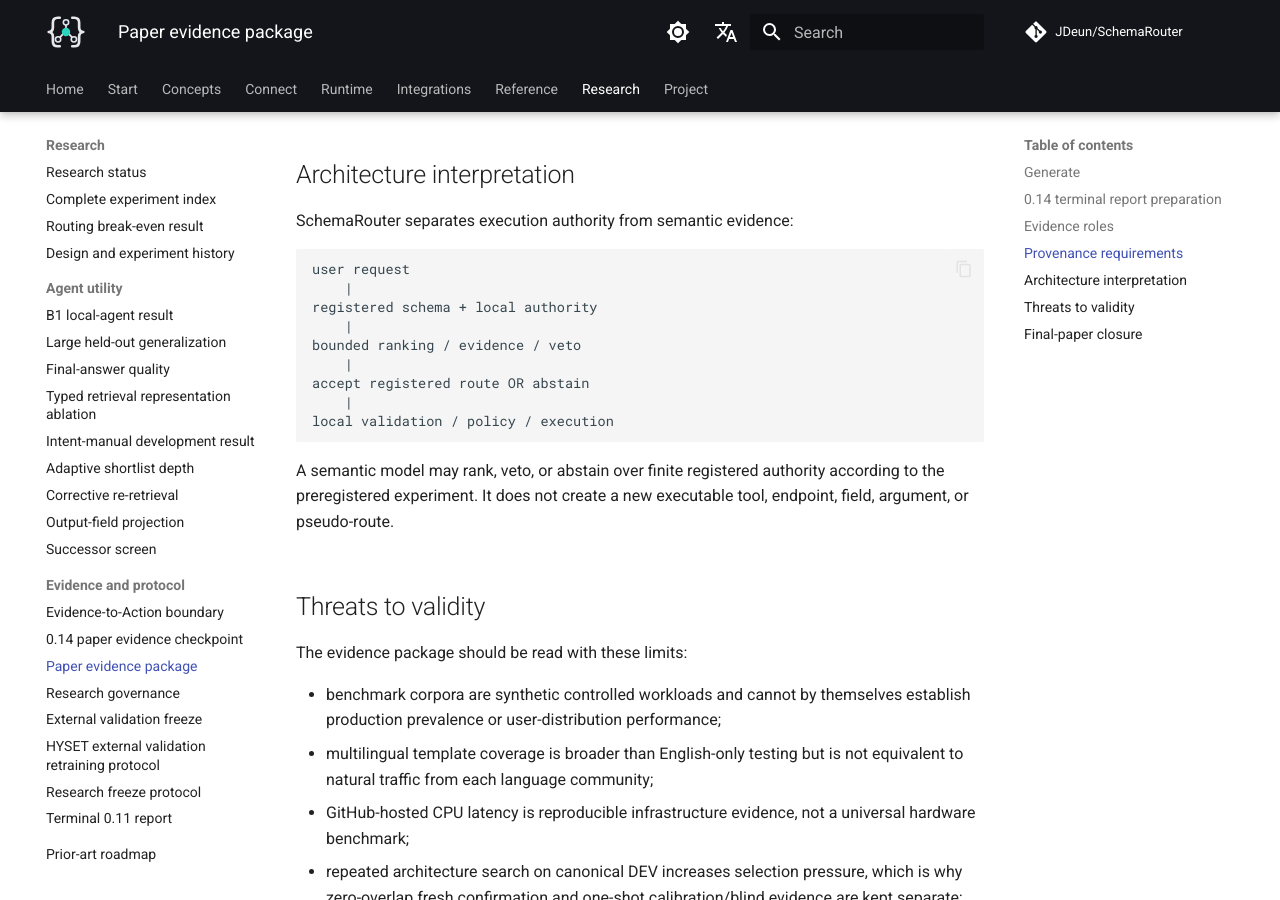
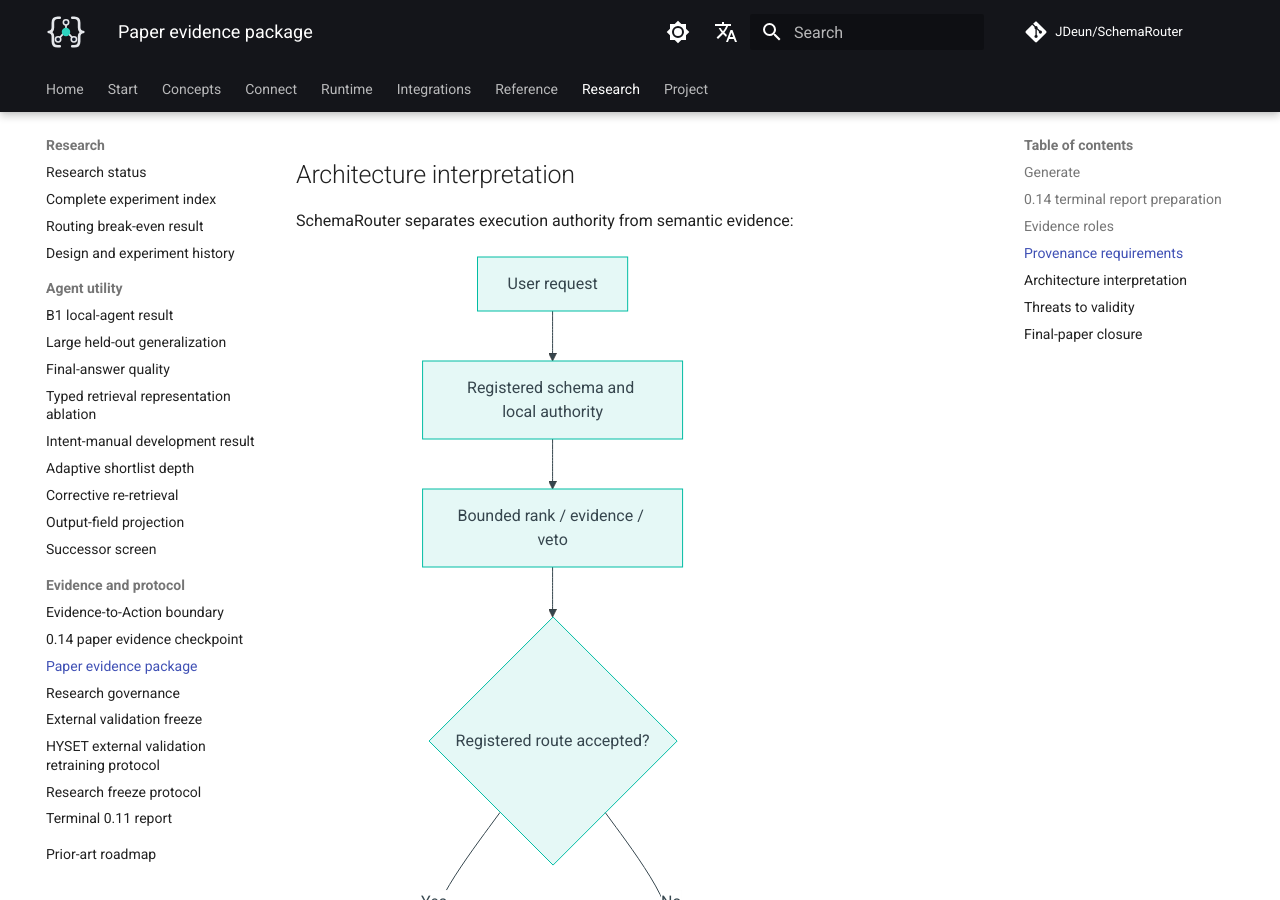
Before and after one commit to JDeun/SchemaRouter, an MkDocs documentation site: the page built from docs/research/paper-evidence-package.md, in a window 1280 px wide and 900 px high, scrolled down 1545 px. Built offline with MkDocs 1.6.1 and Material for MkDocs 9.7.7, drawn with Linux system fonts in a browser that asks for light colours; comment, search, counter and statistics services are not loaded.

Commit message:
docs: publish Mermaid authority boundary and independently tracked external evidence

````diff
--- a/docs/research/paper-evidence-package.md
+++ b/docs/research/paper-evidence-package.md
@@ -61,16 +61,14 @@ narrative.
 
 SchemaRouter separates execution authority from semantic evidence:
 
-```text
-user request
-    |
-registered schema + local authority
-    |
-bounded ranking / evidence / veto
-    |
-accept registered route OR abstain
-    |
-local validation / policy / execution
+```mermaid
+flowchart TD
+    A["User request"] --> B["Registered schema and local authority"]
+    B --> C["Bounded rank / evidence / veto"]
+    C --> D{"Registered route accepted?"}
+    D -->|Yes| E["Local validation and policy checks"]
+    E --> F["Authorized execution"]
+    D -->|No| G["Abstain"]
 ```
 
 A semantic model may rank, veto, or abstain over finite registered authority according to the
````
